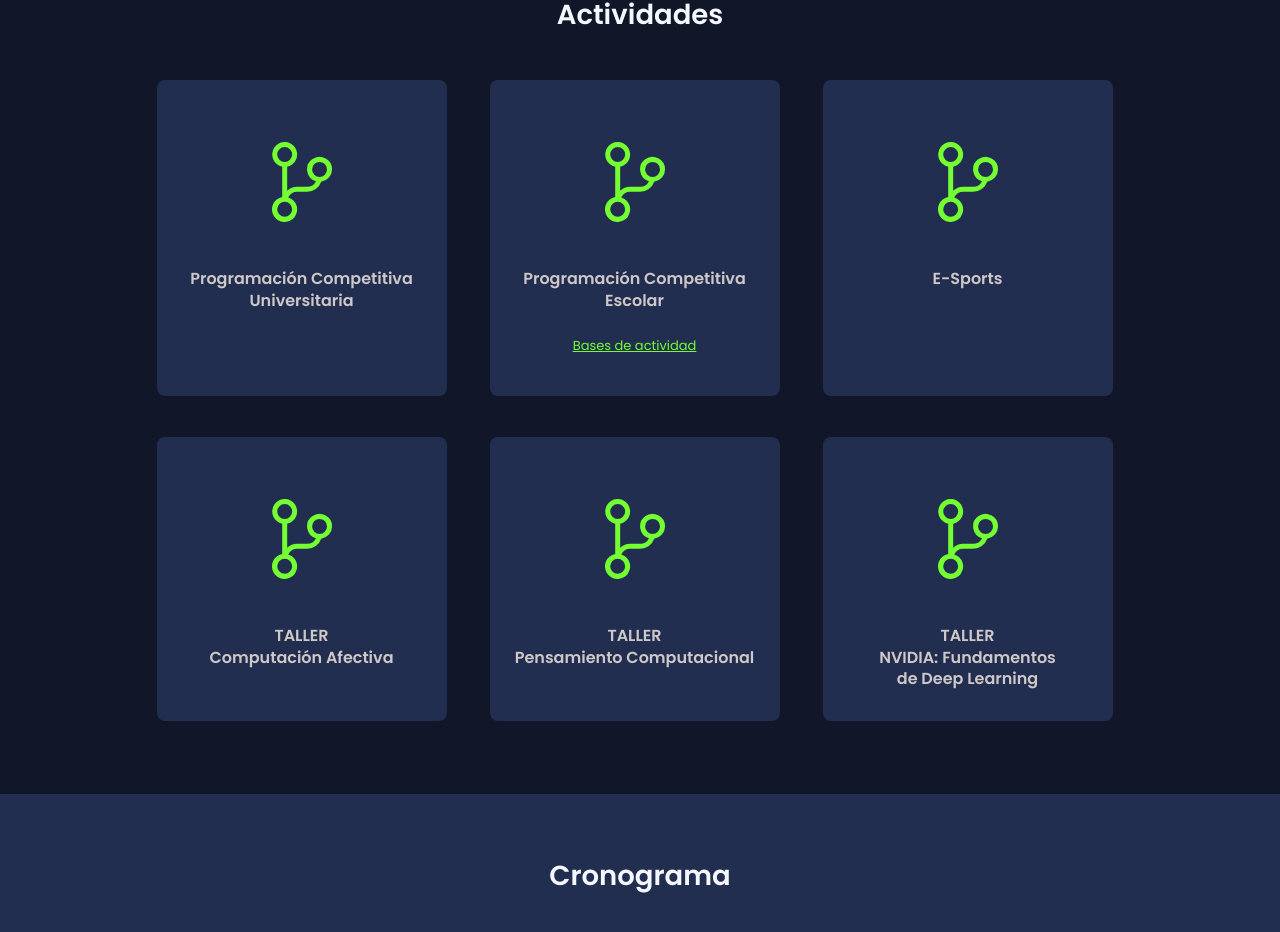
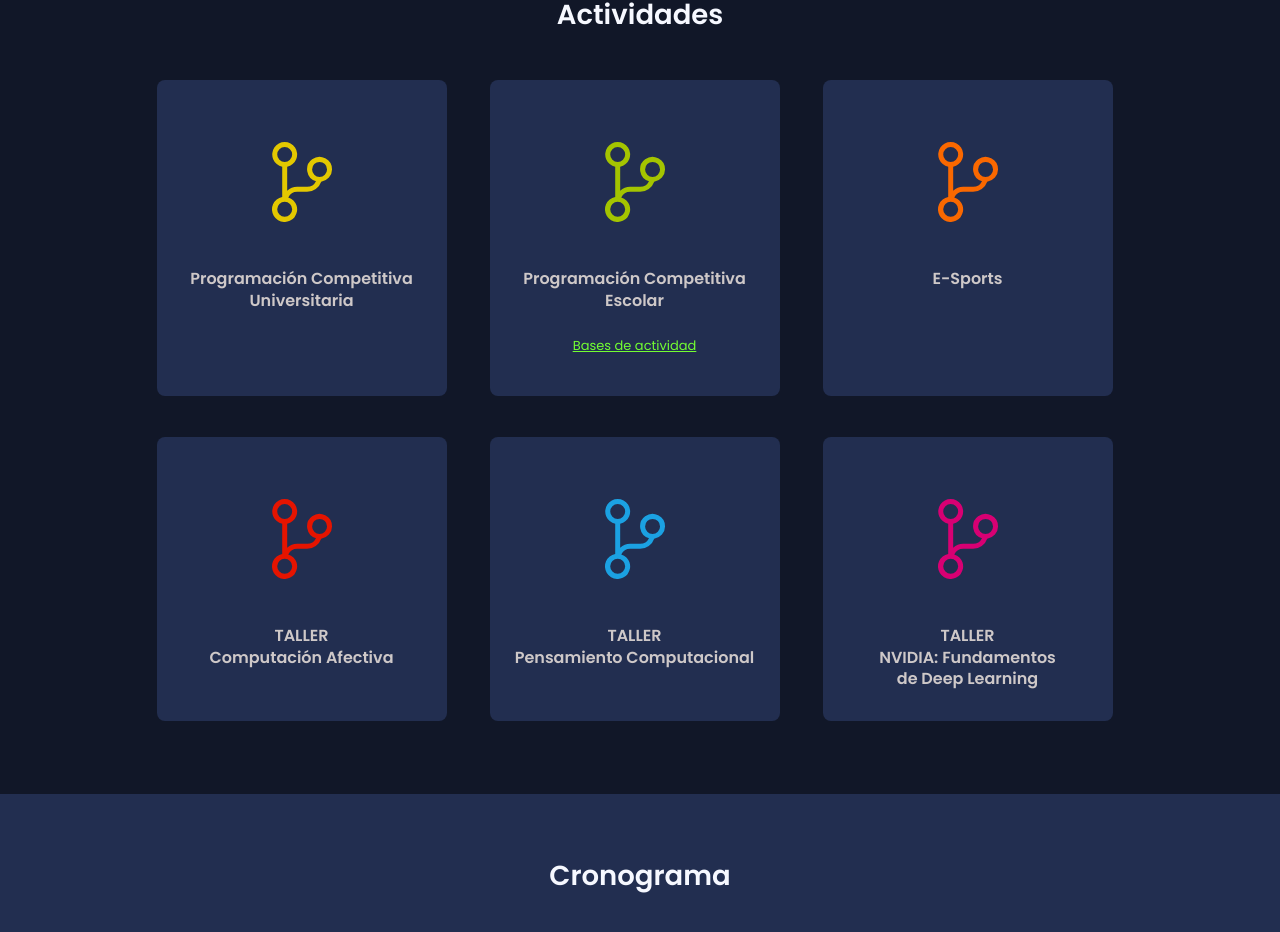
Before and after one commit to i-am-sergio/react-web-epcc, a React (Vite) app: page / in a window 1280 px wide. Shown: the part 1427-2359 px from the top of the page. Built offline with nearby package versions, Linux system fonts and the light colour scheme.

Commit message:
feat: agregar colores en las cartas de actividades

```diff
--- a/src/components/Activities.jsx
+++ b/src/components/Activities.jsx
@@ -6,33 +6,33 @@ const Activities = () => {
     {
       id: "actividad1",
       title: "Programación Competitiva Universitaria",
-      color: "text-myGreen",
+      color: "text-myYellow",
     },
     {
       id: "actividad2",
       title: "Programación Competitiva Escolar",
       link: "https://drive.google.com/file/d/1YqrFjAP4x7kSZtcKHR4-l3bhK51R6oqk/view?usp=sharing",
-      color: "text-myGreen",
+      color: "text-myGreen2",
     },
     {
       id: "actividad3",
       title: "E-Sports",
-      color: "text-myGreen",
+      color: "text-myRed",
     },
     {
       id: "actividad4",
       title: "TALLER\nComputación Afectiva",
-      color: "text-myGreen",
+      color: "text-myRed2",
     },
     {
       id: "actividad5",
       title: "TALLER\nPensamiento Computacional",
-      color: "text-myGreen",
+      color: "text-myBlue",
     },
     {
       id: "actividad6",
       title: "TALLER\nNVIDIA: Fundamentos de Deep Learning",
-      color: "text-myGreen",
+      color: "text-myMagenta",
     },
   ];
 
--- a/tailwind.config.cjs
+++ b/tailwind.config.cjs
@@ -20,7 +20,9 @@ module.exports = {
         myYellow: '#E3C800',
         myGreen2: '#A4C400',
         myRed: '#FA6800',
+        myMagenta: '#D80073',
         myBlue: '#1BA1E2',
+        myRed2: '#E51400',
       },
       fontFamily: {
         poppins: ["Poppins", "sans-serif"],
```
